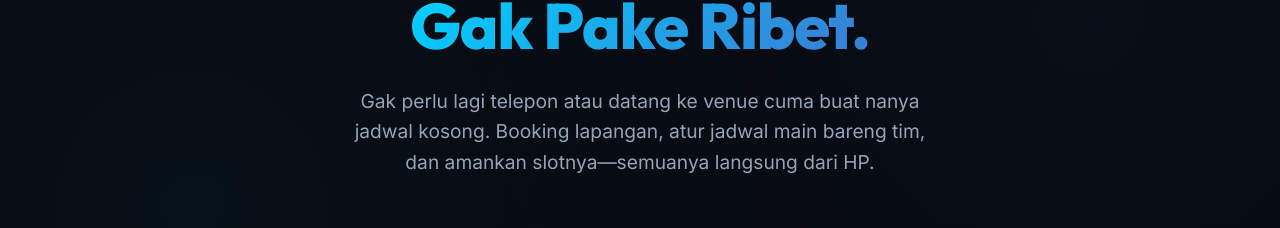
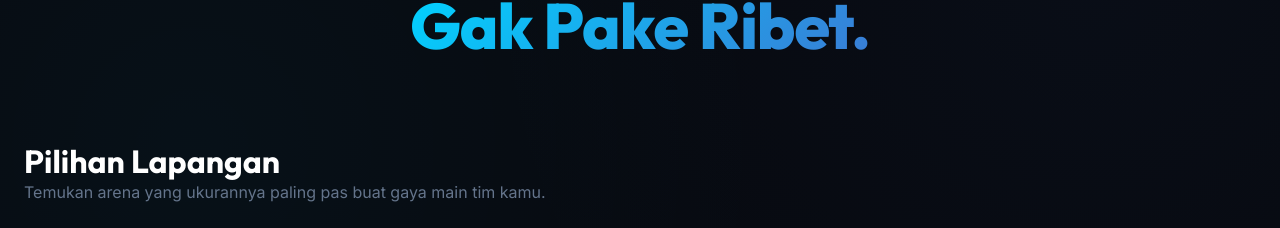
Before and after one commit to Dimpraaa/booking-futsal, a React (Vite) app in the folder client/: page / in a window 1280 px wide. Shown: the part 259-487 px from the top of the page. Built offline with nearby package versions, Linux system fonts and the light colour scheme; no server answers.

Commit message:
style: hapus keterangan panjang pada hero banner utama agar lebih minimalis

```diff
--- a/client/src/pages/Home.jsx
+++ b/client/src/pages/Home.jsx
@@ -61,9 +61,6 @@
             Main Futsal<br/>
             <span className="text-gradient">Gak Pake Ribet.</span>
           </h1>
-          <p style={{ fontSize: '1.2rem', color: 'var(--text-secondary)', maxWidth: '600px', margin: '0 auto 40px auto', lineHeight: '1.6' }}>
-            Gak perlu lagi telepon atau datang ke venue cuma buat nanya jadwal kosong. Booking lapangan, atur jadwal main bareng tim, dan amankan slotnya—semuanya langsung dari HP.
-          </p>
         </div>
       </div>
 
```
